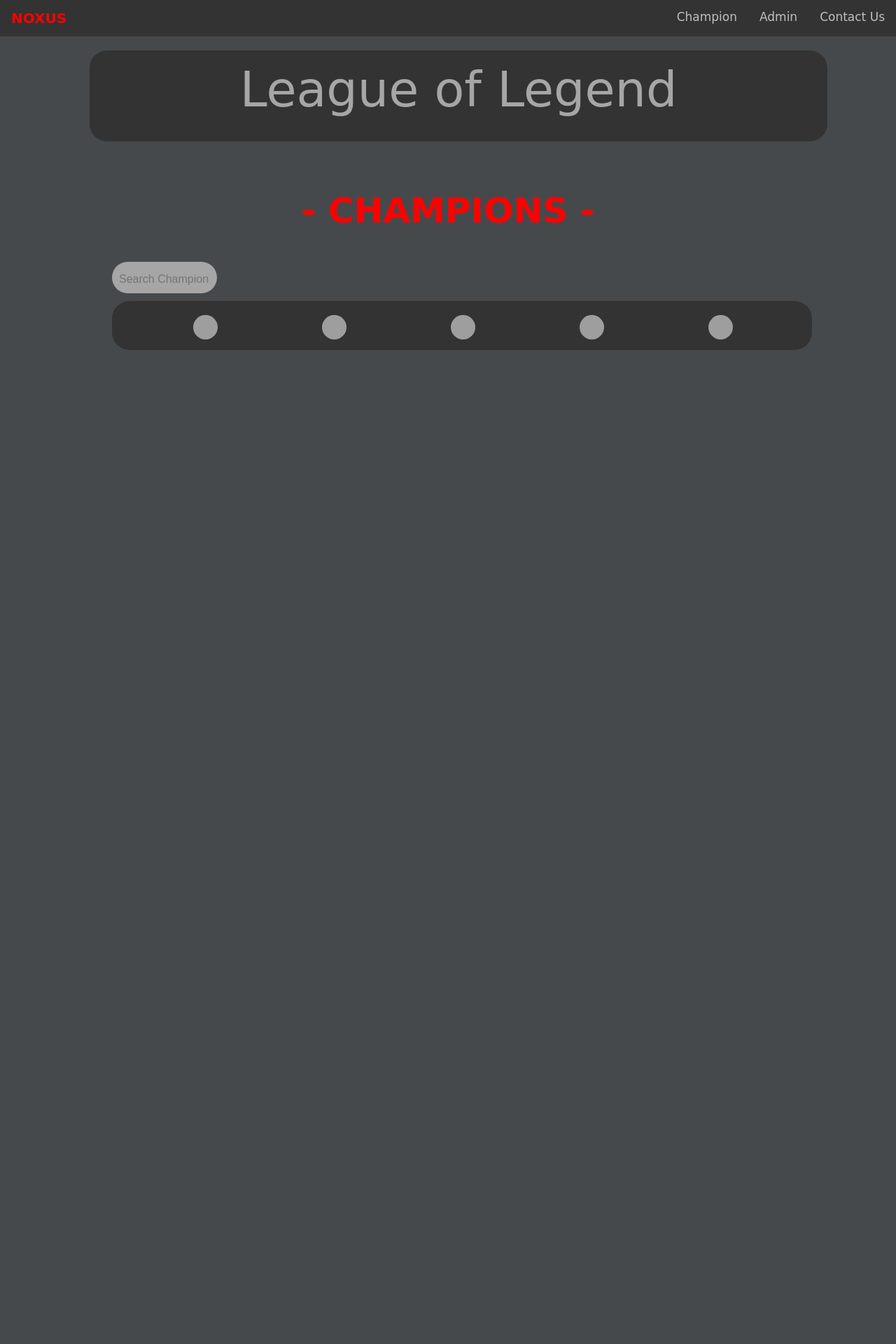
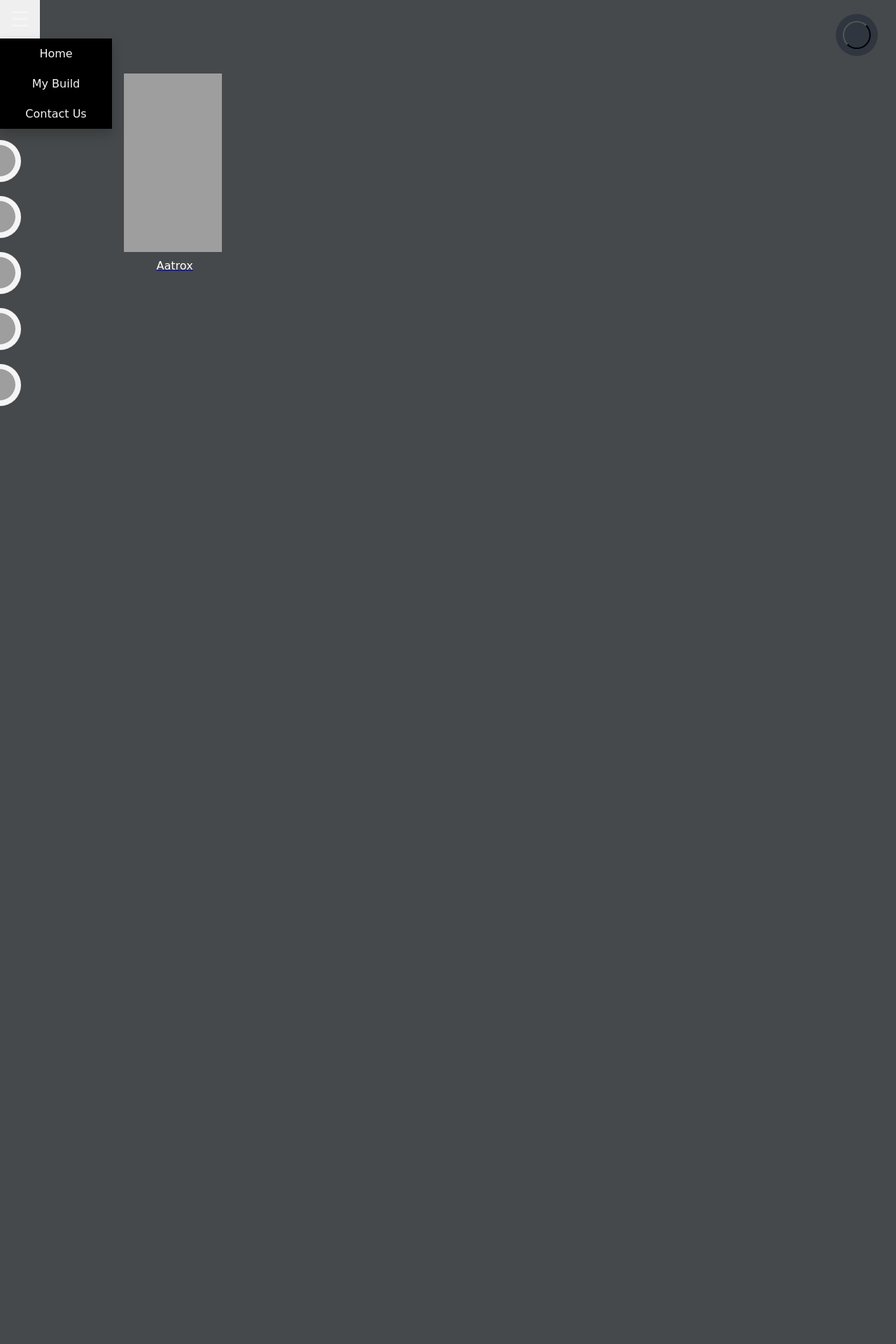
Before and after one commit to Sahanon-P/Noxus-Project, a Django app: page / in a window 1280 px wide. Shown: the top 1920 px of the page at 70% size. After the commit the page ends 580 px from the top, so only its background shows below. Run offline with Django 3.2, Linux system fonts and the light colour scheme; data that the repository does not hold is empty; grey boxes are pictures that could not be loaded.

Commit message:
add base_site.html and redesign index page

```diff
--- a/noxusProject/static/noxusProject/index_style.css
+++ b/noxusProject/static/noxusProject/index_style.css
@@ -7,49 +7,47 @@ body {
     font-size: 400;
 }
 
-footer {
+/*--------------- Menu Bar ---------------*/
+
+.dropdown {
     position: relative;
-    height: 200px;
-    margin-top: 195%;
-    background-color: #333;
-    color: #bfbfbf;
+    display: inline-block;
 }
 
-h1 {
+.dropdown-menu {
+    display: none;
+    position: absolute;
+    background-color:black;
+    min-width: 160px;
+    box-shadow: 0px 8px 16px 0px rgba(0,0,0,0.2);
+    z-index: 1;
+    transition: backgroud 0.3s ease-in-out;
+  }
+
+.dropdown-menu a {
+    color: whitesmoke;
+    padding: 12px 16px;
+    text-decoration: none;
+    display: block;
     text-align: center;
-    color:red;
-    font-size: 50px;
-    font-weight: bold;
 }
 
-/*--------------- Menu Bar ---------------*/
-
-.header {
-    overflow: hidden;
-    background-color: #333;
+.Menubtn {
+    font-size: 30px;
+    cursor: pointer;
+    color: black;
+    padding: 10px 15px;
+    border: none;
 }
 
-.header a {
-    float: right;
-    color: #bfbfbf;
-    text-align: center;
-    padding: 14px 16px;
-    text-decoration: none;
-    font-size: 17px;
+.dropdown-menu a:hover {
+    color: black;
+    background-color: whitesmoke;
 }
 
-.header b {
-    float: left;
-    color: #ff0000;
-    text-align: center;
-    padding: 14px 16px;
-    text-decoration: none;
-    font-size: 20px;
-}
+.dropdown:hover .dropdown-menu {display: block;}
 
-.header a:hover {
-    background-color: #111;
-}
+.dropdown:hover .Menubtn {color: whitesmoke;}
 
 /*--------------- League of Legend Box ---------------*/
 
@@ -71,19 +69,37 @@ h1 {
 
 .searchBox {
     position: absolute;
-    left: 12.5%;
+    top: -5%;
+    right: 2%;
     transform:  translate(0%,100%);
-    background:#a6a6a6;
-    height: 25px;
+    background: #2f3640;
+    height: 40px;
     border-radius: 40px;
     padding: 10px;
-    margin-top: -35px;
 
 }
 
 .searchBox:hover > .searchInput {
-    width: 350px;
+    width: 240px;
     padding: 0 6px;
+}
+
+.searchBox:hover > .searchButton {
+  background: white;
+  color : #2f3640;
+}
+
+.searchButton {
+    color: white;
+    float: right;
+    width: 40px;
+    height: 40px;
+    border-radius: 50%;
+    background: #2f3640;
+    display: flex;
+    justify-content: center;
+    align-items: center;
+    transition: 0.4s;
 }
 
 .searchInput {
@@ -95,12 +111,12 @@ h1 {
     color: white;
     font-size: 16px;
     transition: 0.4s;
-    line-height: 30px;
-    width: 130px;
+    line-height: 40px;
+    width: 0px;
 
 }
 
-@media screen and (max-width: 720px) {
+@media screen and (max-width: 620px) {
 .searchBox:hover > .searchInput {
     width: 150px;
     padding: 0 6px;
@@ -109,109 +125,135 @@ h1 {
 
 /*--------------- Champion Menu Bar ---------------*/
 
-.championBar {
-    border-radius: 25px;
-    background:#333;
-    padding: 20px;
-    margin-top: 100px;
-    margin-left: 12.5%;
-    width: 75%;
-    height: 30px;
+#mySidenav a {
+    position: fixed;
+    /* top:50%; */
+    left: -30px;
+    transition: 0.3s;
+    height: 60px;
+    width: 60px;
+    text-decoration: none;
+    font-size: 20px;
+    background: whitesmoke;
+    border-radius: 0 50% 50% 0;
+  }
+
+#mySidenav a:hover {
+    left: 0px;
 }
 
-/*top roll*/
+#top {
+    top:25%;
+}
+
 .top-icon {
-    height: 35px;
-    width: 35px;
+    margin-top: 7px;
+    margin-left: 7px;
+    height: 45px;
+    width: 45px;
     background-image: url('https://raw.communitydragon.org/latest/plugins/rcp-fe-lol-clash/global/default/icon-position-top.png');
     background-size: cover;
     border-radius: 50%;
-    display: inline-block;
-    margin-left: 10%;
 }
 
 .top-icon:hover {
     background-image: url('https://raw.communitydragon.org/latest/plugins/rcp-fe-lol-clash/global/default/icon-position-top-hover.png');
 }
 
-/*jungle roll*/
+#jungle {
+    top:35%;
+}
+
 .jungle-icon {
-    height: 35px;
-    width: 35px;
+    margin-top: 7px;
+    margin-left: 7px;
+    height: 45px;
+    width: 45px;
     background-image: url('https://raw.communitydragon.org/latest/plugins/rcp-fe-lol-clash/global/default/icon-position-jungle.png');
     background-size: cover;
     border-radius: 50%;
-    display: inline-block;
-    margin-left: 15%;
 }
 
 .jungle-icon:hover {
     background-image: url('https://raw.communitydragon.org/latest/plugins/rcp-fe-lol-clash/global/default/icon-position-jungle-hover.png');
 }
 
-/*mid roll*/
+#mid {
+    top: 45%;
+}
+
 .mid-icon {
-    height: 35px;
-    width: 35px;
+    margin-top: 7px;
+    margin-left: 7px;
+    height: 45px;
+    width: 45px;
     background-image: url('https://raw.communitydragon.org/latest/plugins/rcp-fe-lol-clash/global/default/icon-position-middle.png');
     background-size: cover;
     border-radius: 50%;
-    display: inline-block;
-    margin-left: 15%;
 }
 
 .mid-icon:hover {
     background-image: url('https://raw.communitydragon.org/latest/plugins/rcp-fe-lol-clash/global/default/icon-position-middle-hover.png');
 }
 
-/*adc roll*/
-.bottom-icon {
-    height: 35px;
-    width: 35px;
+#adc {
+    top:55%;
+}
+
+.adc-icon {
+    margin-top: 7px;
+    margin-left: 7px;
+    height: 45px;
+    width: 45px;
     background-image: url('https://raw.communitydragon.org/latest/plugins/rcp-fe-lol-clash/global/default/icon-position-bottom.png');
     background-size: cover;
     border-radius: 50%;
-    display: inline-block;
-    margin-left: 15%;
 }
 
-.bottom-icon:hover {
+.adc-icon:hover {
     background-image: url('https://raw.communitydragon.org/latest/plugins/rcp-fe-lol-clash/global/default/icon-position-bottom-hover.png');
 }
 
-/*support roll*/
+#support {
+    top: 65%;
+}
+
 .support-icon {
-    height: 35px;
-    width: 35px;
+    margin-top: 7px;
+    margin-left: 7px;
+    height: 45px;
+    width: 45px;
     background-image: url('https://raw.communitydragon.org/latest/plugins/rcp-fe-lol-clash/global/default/icon-position-utility.png');
     background-size: cover;
     border-radius: 50%;
-    display: inline-block;
-    margin-left: 15%;
 }
 
 .support-icon:hover {
     background-image: url('https://raw.communitydragon.org/latest/plugins/rcp-fe-lol-clash/global/default/icon-position-utility-hover.png');
 }
 
+
 /*--------------- Square Box Table ---------------*/
 
 .container {
     position: absolute;
-    width: 75%;
+    width: 80%;
     margin-top: 50px;
-    margin-left: 13.5%;
+    margin-left: 12%;
+    /* margin-bottom: 200px; */
 }
 
 .box {
-    height: 150px;
-    width: 138px;
+    height: 300px;
+    width: 165px;
     display: inline-block;
+    background-size: cover;
+    margin-bottom: 20px;
 }
 
 .picture {
-    height: 100px;
-    width: 100px;
+    height: 255px;
+    width: 140px;
     margin-left: 14%;
     background-size: cover;
 }
@@ -222,7 +264,7 @@ h1 {
 
 .text{
     margin-top: 10px;
-    margin-left: 45px;
+    margin-left: 70px;
     color: white;
 }
 
@@ -232,20 +274,12 @@ h1 {
 
 /*--------------- footer ---------------*/
 
-.title {
-    color: red;
-    font-size: 20px;
+#footer {
+    position: fixed;
+    left: 0;
+    right: 0;
+    bottom: 0;
+    height: 100px;
+    background: #222;
+    transition: 0.3s;
 }
-
-.footertext {
-    float: left;
-    padding-left: 5px;
-}
-
-.dot2 {
-    height: 30px;
-    width: 30px;
-    float:right;
-    background-color: #bbb;
-    border-radius: 50%;
-}
--- /dev/null
+++ b/noxusProject/templates/base_site.html
@@ -0,0 +1,41 @@
+<!DOCTYPE html>
+
+{% load static %}
+<link rel="stylesheet" href="{% static 'noxusProject/index_style.css' %}">
+
+<html>
+<body style="background-color:#46494B;">
+
+  <div class="dropdown">
+    <button class="Menubtn">☰</button>
+    <div class="dropdown-menu">
+      <a href="">Home</a>
+      <a href="">My Build</a>
+      <a href="">Contact Us</a>
+    </div>
+  </div>
+
+  <div class="searchBox">
+    <input class="searchInput" type="text" placeholder="Search Champion ...">
+    <button class="searchButton" href="#"></button>
+  </div>
+
+  {% block content %} {% endblock %}
+
+  <div id="footer"></div>
+
+  <script>
+    var prevScrollpos = window.pageYOffset;
+    window.onscroll = function() {
+    var currentScrollPos = window.pageYOffset;
+      if (prevScrollpos > currentScrollPos) {
+        document.getElementById("footer").style.bottom = "0";
+      } else {
+        document.getElementById("footer").style.bottom = "-100px";
+      }
+      prevScrollpos = currentScrollPos;
+    }
+  </script>
+
+</body>
+</html>
--- a/noxusProject/templates/noxusProject/index.html
+++ b/noxusProject/templates/noxusProject/index.html
@@ -1,57 +1,24 @@
-<!DOCTYPE html>
-{% load static %}
-<link rel="stylesheet" href="{% static 'noxusProject/index_style.css' %}">
-<html>
-<body style="background-color:#46494B;">
+<!------------------------------------ base site ---------------------------------------->
+{% extends 'base_site.html' %}
+{% block content %}
+<!------------------------------------------------------------------------------------->
 
-<div class="header">
-  <b>NOXUS</b>
-  <a href="#ContactUs">Contact Us</a>
-  <a href="#Admin">Admin</a>
-  <a href="#champion">Champion</a>
-</div>
-
-<p id="block1">League of Legend</p>
-
-<h1> - CHAMPIONS - </h1>
-
-<div class="searchBox">
-  <input class="searchInput" type="text" placeholder="Search Champion ...">
-</div>
-
-<div class="championBar">
-  <span class="top-icon"></span>
-  <span class="jungle-icon"></span>
-  <span class="mid-icon"></span>
-  <span class="bottom-icon"></span>
-  <span class="support-icon"></span>
+<div id="mySidenav">
+  <a href="" id="top"><div class="top-icon"></div></a>
+  <a href="" id="jungle"><div class="jungle-icon"></div></a>
+  <a href="" id="mid"><div class="mid-icon"></div></a>
+  <a href="" id="adc"><div class="adc-icon"></div></a>
+  <a href="" id="support"><div class="support-icon"></div></a>
 </div>
 
 <div class="container">
-  {% for champ in champion %}
-    <div class="box">
-      <a href="{{champ.name}}"><div class="picture" style="background-image: url('http://ddragon.leagueoflegends.com/cdn/10.22.1/img/champion/{{champ.name}}.png');"></div></a>
-      <a href="{{champ.name}}"><div class="text">{{champ.name}}</div></a>
-    </div>
-  {%endfor%}
+  <!-- make the for loop of django -->
+  <div class="box">
+    <a href="detail.html"><div class="picture" style="background-image: url(http://ddragon.leagueoflegends.com/cdn/img/champion/loading/Aatrox_0.jpg)"></div></a>
+    <a href="detail.html"><div class="text">Aatrox</div></a>
+  </div>
 </div>
 
-</body>
-<footer>
-  <div class="title">NOXUS</div>
-  <div class="footertext">
-    <p>
-      Hello, programmer!!!<br>
-      Nice too me you<br>
-      We are the developer<br>
-      from KU<br>
-    </p>
-  </div>
-  <div href="#"><span class="dot2" style="margin-right: 100px;"></span></div>
-  <div href="#"><span class="dot2" style="margin-right: 10px;"></span></div>
-  <div href="#"><span class="dot2" style="margin-right: 10px;"></span></div>
-  <br>
-  <p style="color: aliceblue; float: right; margin-right: -102px; margin-top: 20px;">Social media</p>
-
-</footer>
-</html>
+<!------------------------------------ base site ---------------------------------------->
+{% endblock %}
+<!------------------------------------------------------------------------------------->
```
